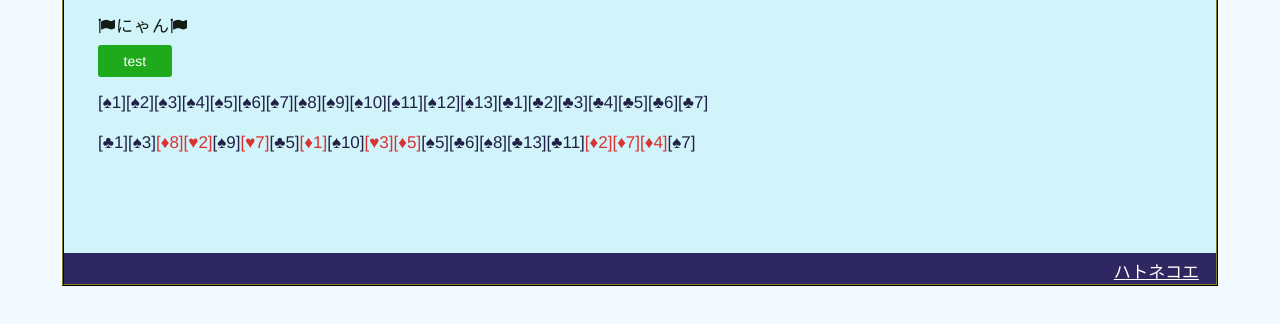
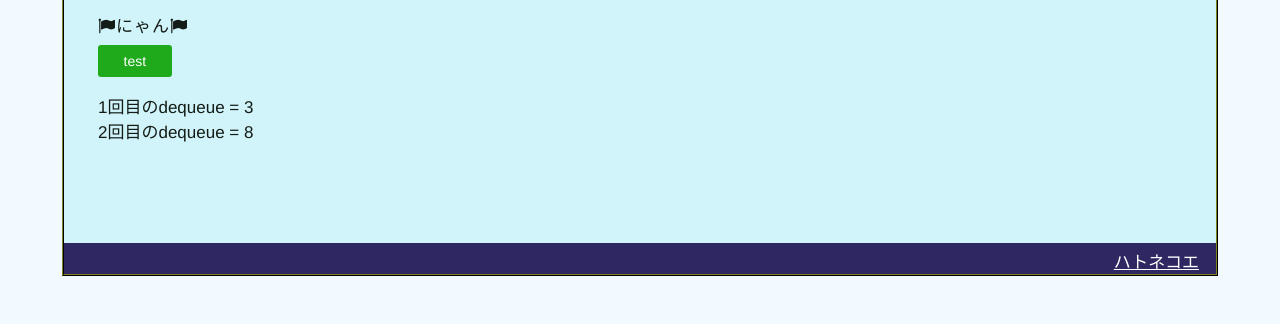
Before and after one commit to nekonenene/js_algorithm, a website: page source/pug/index.pug in a window 1280 px wide. Shown: the part 144-468 px from the top of the page. Drawn offline with nearby package versions, Linux system fonts and the light colour scheme; files that its build step writes are made by us from their sources; some icons are missing.

Commit message:
Queue の仕組みについて作成

```diff
--- a/source/pug/index.pug
+++ b/source/pug/index.pug
@@ -34,12 +34,10 @@ html(lang="ja")
 		script(src="https://cdnjs.cloudflare.com/ajax/libs/zepto/1.1.6/zepto.min.js")
 		script.
 			window.zepto || document.write('<script src="./plugins/zepto.js"><\/script>')
-
+		script(src="./top.js")
+		script(src="./queue.js")
 
 	body
-		//- Facebook API は body タグのあとに書く
-		script(src="./top.js")
-
 		#site-box
 			#site-main
 				h1 JavaScript でアルゴリズム学習
--- /dev/null
+++ b/source/queue.js
@@ -0,0 +1,60 @@
+"use strict";
+
+var _createClass = function () { function defineProperties(target, props) { for (var i = 0; i < props.length; i++) { var descriptor = props[i]; descriptor.enumerable = descriptor.enumerable || false; descriptor.configurable = true; if ("value" in descriptor) descriptor.writable = true; Object.defineProperty(target, descriptor.key, descriptor); } } return function (Constructor, protoProps, staticProps) { if (protoProps) defineProperties(Constructor.prototype, protoProps); if (staticProps) defineProperties(Constructor, staticProps); return Constructor; }; }();
+
+function _classCallCheck(instance, Constructor) { if (!(instance instanceof Constructor)) { throw new TypeError("Cannot call a class as a function"); } }
+
+$(function () {
+	var queue = new Queue();
+	var outputElement = $(".output");
+
+	queue.enqueue(3);
+	queue.enqueue(8);
+	queue.enqueue(7);
+	queue.enqueue(5);
+	outputElement.append("1回目のdequeue = " + queue.dequeue() + "<br>");
+	outputElement.append("2回目のdequeue = " + queue.dequeue() + "<br>");
+});
+
+var Queue = function () {
+	function Queue() {
+		var _elements = arguments.length <= 0 || arguments[0] === undefined ? [] : arguments[0];
+
+		var _length = arguments.length <= 1 || arguments[1] === undefined ? 0 : arguments[1];
+
+		_classCallCheck(this, Queue);
+
+		this.elements = _elements.concat();
+		this.length = _length;
+	}
+
+	// エンキュー : stack push と同じ
+
+
+	_createClass(Queue, [{
+		key: "enqueue",
+		value: function enqueue(_value) {
+			this.elements[this.length] = _value;
+			++this.length;
+		}
+
+		// デキュー : 先頭の値を取り出す
+
+	}, {
+		key: "dequeue",
+		value: function dequeue() {
+			var value = this.elements[0];
+
+			for (var i = 0; i < this.length - 1; ++i) {
+				this.elements[i] = this.elements[i + 1];
+			}
+
+			delete this.elements[this.length];
+			--this.length;
+
+			return value;
+		}
+	}]);
+
+	return Queue;
+}();
--- a/source/top.js
+++ b/source/top.js
@@ -5,10 +5,11 @@ var _createClass = function () { function defineProperties(target, props) { for
 function _classCallCheck(instance, Constructor) { if (!(instance instanceof Constructor)) { throw new TypeError("Cannot call a class as a function"); } }
 
 $(function () {
+	$(".output").text("");
 	// jqBasicTest();
 	// jqHandlerTest();
 	// algo1();
-	algo2();
+	// algo2();
 });
 
 // １：順次処理
@@ -22,10 +23,10 @@ function algo1() {
 function algo2() {
 	var cards = Card.initCards();
 	console.log(cards);
-	$(".output").html(Card.displayAllCards(cards, 20));
+	$(".output").html(Card.displayAllCards(cards, 20) + "<br><br>");
 
 	var shuffledCards = Card.shuffleCards(cards);
-	$(".output").append("<br><br>" + Card.displayAllCards(shuffledCards, 20));
+	$(".output").append(Card.displayAllCards(shuffledCards, 20) + "<br><br>");
 }
 
 // トランプクラス
```
Also changed, not shown: source/index.html, 2 other files.
